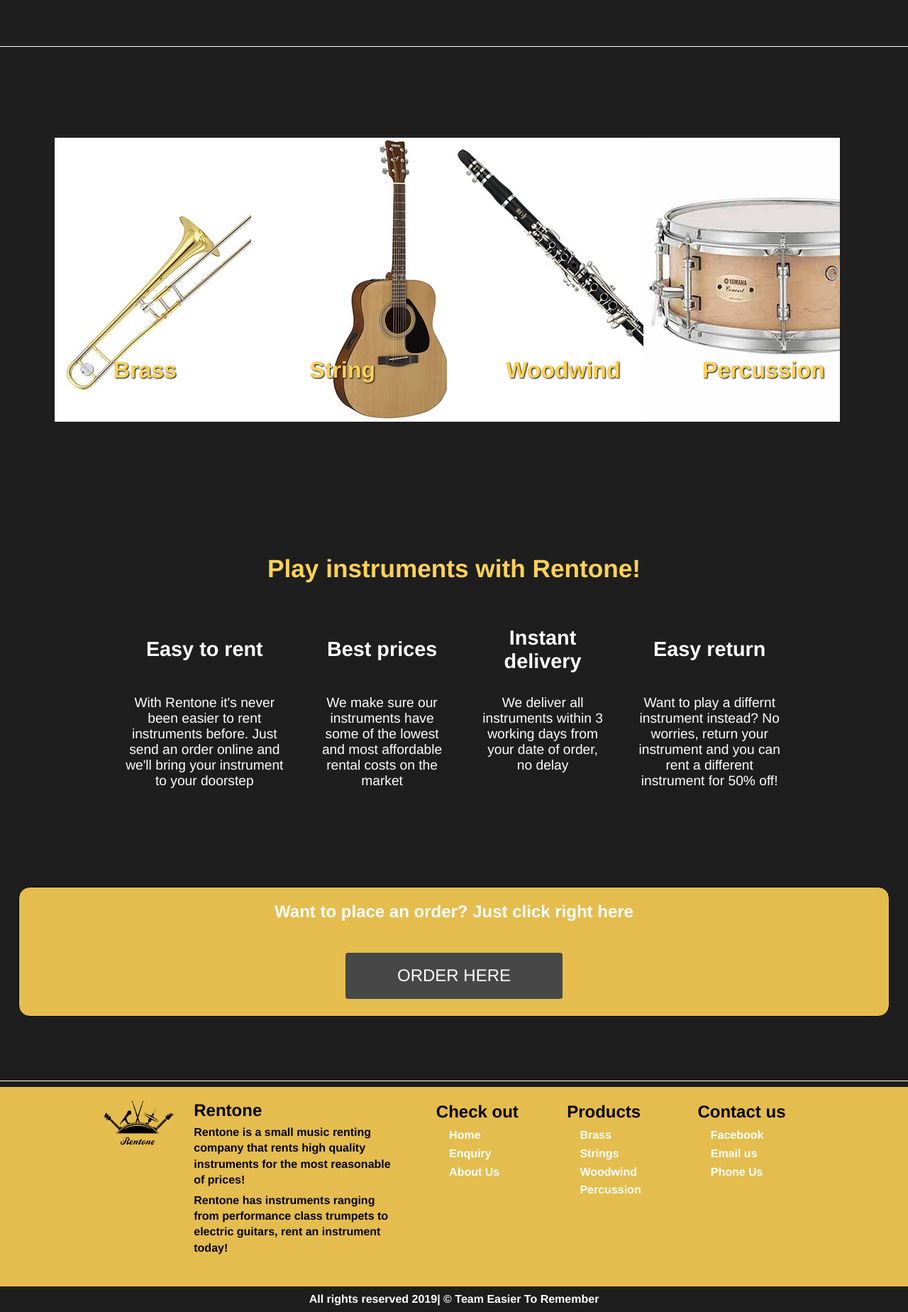
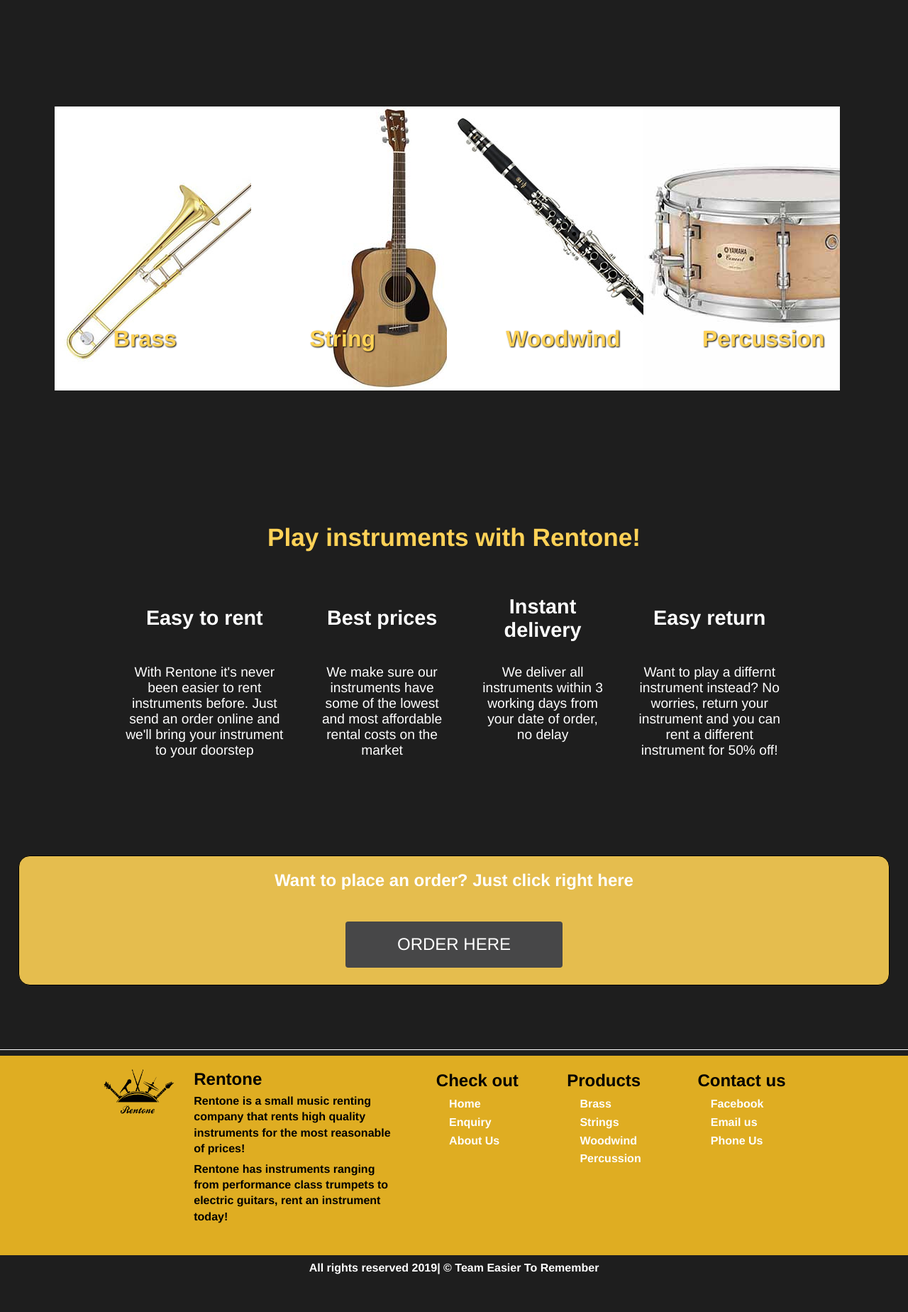
Before and after one commit to Zircon332/WebApp_Assignment, a PHP site: page / in a window 1280 px wide. Shown: the part 1763-3611 px from the top of the page at 71% size. After the commit the page ends 3558 px from the top, so only its background shows below. Run offline with PHP 8.4, Linux system fonts and the light colour scheme.

Commit message:
Update index.html

```diff
--- a/assign1/styles/style.css
+++ b/assign1/styles/style.css
@@ -84,7 +84,7 @@ nav {
   margin: auto;
   display: block;
   text-align: center;
-	height: 4.8em;
+  height: 4.8em;
 }
 
 nav li {
@@ -160,7 +160,7 @@ footer p{
 
 .footer_grid{
   display: grid;
-  background-color: #e5bd4e;
+  background-color: #dfad22;
   padding: 1% 10% .5%;
   grid-template-columns: 13% 33% 18% 18% 18%;
 }
@@ -261,7 +261,7 @@ footer p{
 #menu{
 	display:grid;
 	grid-template-columns: 23% 23% 23% 23%;
-	margin: 10% 0 10% 6%;
+	margin: 12% 0 10% 6%;
 }
 
 #cat1{
@@ -380,10 +380,12 @@ footer p{
 
 .video{
    text-align: center;
-    margin-top: 5%;
-    margin-bottom: 5%;
 }
 
+.video h2{
+	font-size:220%;
+    color:#e5bd4e;
+}
 
 
 /* ############### PRODUCT ############### */
```
